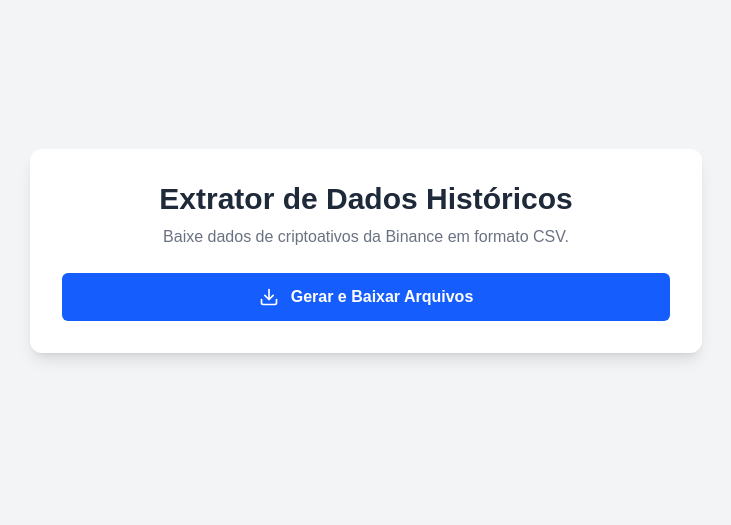
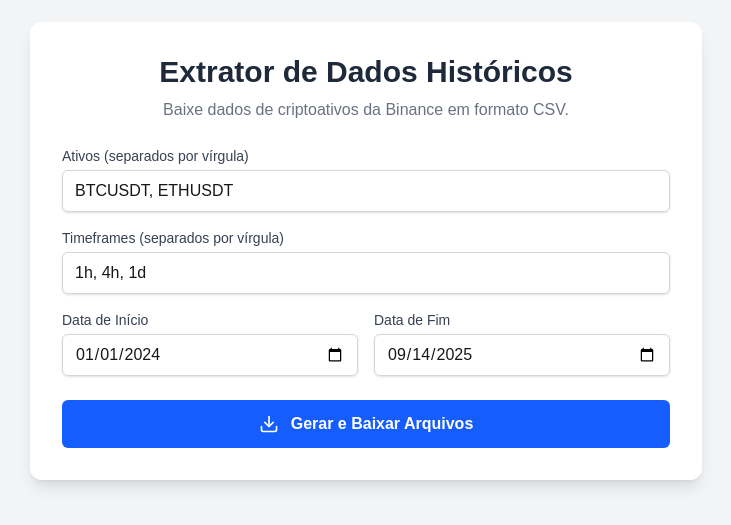
Before and after one commit to Amadeo-Frontend/nextjs-extrator-binance-frontend, a Next.js app: page / in a window 1280 px wide. Shown: the part 149-674 px from the top of the page, without its empty margins (274-1005 px from the left). Built offline with nearby package versions, Linux system fonts and the light colour scheme.

Commit message:
refactor: update download functionality and improve error handling

```diff
--- a/app/page.tsx
+++ b/app/page.tsx
@@ -2,24 +2,22 @@
 'use client';
 
 import { useState } from 'react';
-// Ícones que vamos manter
-import { Download, AlertTriangle } from 'lucide-react';
-// Novo spinner!
-import ClipLoader from "react-spinners/ClipLoader";
+import { Download, LoaderCircle, AlertTriangle } from 'lucide-react';
 
 export default function HomePage() {
+  // Estados para controlar o formulário e o feedback ao usuário
   const [assets, setAssets] = useState('BTCUSDT, ETHUSDT');
   const [intervals, setIntervals] = useState('1h, 4h, 1d');
   const [startDate, setStartDate] = useState('2024-01-01');
-  const [endDate, setEndDate] = useState(new Date().toISOString().split('T')[0]);
+  const [endDate, setEndDate] = useState(new Date().toISOString().split('T')[0]); // Hoje
   const [isLoading, setIsLoading] = useState(false);
   const [error, setError] = useState<string | null>(null);
 
   const handleDownload = async () => {
-    // ... (toda a lógica de download permanece exatamente a mesma)
     setIsLoading(true);
     setError(null);
 
+    // Validação simples dos inputs
     const assetList = assets.split(',').map(a => a.trim()).filter(a => a);
     const intervalList = intervals.split(',').map(i => i.trim()).filter(i => i);
 
@@ -30,11 +28,14 @@ export default function HomePage() {
     }
 
     try {
-      // ATENÇÃO: Vamos precisar mudar esta URL no passo de deploy!
+      // URL do nosso back-end
       const apiUrl = 'http://127.0.0.1:8000/download-data/';
+
       const response = await fetch(apiUrl, {
         method: 'POST',
-        headers: { 'Content-Type': 'application/json' },
+        headers: {
+          'Content-Type': 'application/json',
+        },
         body: JSON.stringify({
           assets: assetList,
           intervals: intervalList,
@@ -44,36 +45,50 @@ export default function HomePage() {
       });
 
       if (!response.ok) {
+        // Se a API retornar um erro (ex: 404 Not Found), captura a mensagem
         const errorData = await response.json();
         throw new Error(errorData.detail || 'Ocorreu um erro ao buscar os dados.');
       }
 
+      // Converte a resposta em um "blob" (um objeto de arquivo)
       const blob = await response.blob();
+
+      // Cria uma URL temporária para o blob
       const url = window.URL.createObjectURL(blob);
+
+      // Cria um link invisível, clica nele para iniciar o download e depois o remove
       const a = document.createElement('a');
       a.style.display = 'none';
       a.href = url;
 
+      // Pega o nome do arquivo do header da resposta ou define um padrão
       const contentDisposition = response.headers.get('content-disposition');
       let filename = 'dados_binance.zip';
       if (contentDisposition) {
         const filenameMatch = contentDisposition.match(/filename="(.+)"/);
-        if (filenameMatch && filenameMatch.length > 1) filename = filenameMatch[1];
+        if (filenameMatch && filenameMatch.length > 1) {
+          filename = filenameMatch[1];
+        }
       }
 
       a.download = filename;
       document.body.appendChild(a);
       a.click();
+
+      // Limpa a URL temporária e o elemento
       window.URL.revokeObjectURL(url);
       document.body.removeChild(a);
 
-    } catch (err) {
+    } catch (err) { // <<< --- BLOCO CORRIGIDO ---
+      // Verifica se 'err' é uma instância de Error para acessar 'message' com segurança
       if (err instanceof Error) {
         setError(err.message);
       } else {
+        // Se o erro for de um tipo inesperado, exibe uma mensagem genérica
         setError('Ocorreu um erro desconhecido.');
       }
     } finally {
+      // Garante que o estado de 'loading' seja desativado, ocorrendo erro ou não
       setIsLoading(false);
     }
   };
@@ -86,11 +101,61 @@ export default function HomePage() {
           <p className="text-gray-500 mt-2">Baixe dados de criptoativos da Binance em formato CSV.</p>
         </div>
 
-        {/* Formulário (sem alterações) */}
+        {/* Formulário */}
         <div className="space-y-4">
-          {/* ... */}
+          <div>
+            <label htmlFor="assets" className="block text-sm font-medium text-gray-700 mb-1">
+              Ativos (separados por vírgula)
+            </label>
+            <input
+              type="text"
+              id="assets"
+              value={assets}
+              onChange={(e) => setAssets(e.target.value)}
+              placeholder="Ex: BTCUSDT, ETHUSDT, SOLUSDT"
+              className="w-full px-3 py-2 border border-gray-300 rounded-md shadow-sm focus:outline-none focus:ring-2 focus:ring-blue-500"
+            />
+          </div>
+
+          <div>
+            <label htmlFor="intervals" className="block text-sm font-medium text-gray-700 mb-1">
+              Timeframes (separados por vírgula)
+            </label>
+            <input
+              type="text"
+              id="intervals"
+              value={intervals}
+              onChange={(e) => setIntervals(e.target.value)}
+              placeholder="Ex: 1m, 5m, 1h, 1d"
+              className="w-full px-3 py-2 border border-gray-300 rounded-md shadow-sm focus:outline-none focus:ring-2 focus:ring-blue-500"
+            />
+          </div>
+
+          <div className="grid grid-cols-1 sm:grid-cols-2 gap-4">
+            <div>
+              <label htmlFor="start-date" className="block text-sm font-medium text-gray-700 mb-1">Data de Início</label>
+              <input
+                type="date"
+                id="start-date"
+                value={startDate}
+                onChange={(e) => setStartDate(e.target.value)}
+                className="w-full px-3 py-2 border border-gray-300 rounded-md shadow-sm focus:outline-none focus:ring-2 focus:ring-blue-500"
+              />
+            </div>
+            <div>
+              <label htmlFor="end-date" className="block text-sm font-medium text-gray-700 mb-1">Data de Fim</label>
+              <input
+                type="date"
+                id="end-date"
+                value={endDate}
+                onChange={(e) => setEndDate(e.target.value)}
+                className="w-full px-3 py-2 border border-gray-300 rounded-md shadow-sm focus:outline-none focus:ring-2 focus:ring-blue-500"
+              />
+            </div>
+          </div>
         </div>
 
+        {/* Mensagem de Erro */}
         {error && (
           <div className="bg-red-100 border-l-4 border-red-500 text-red-700 p-4 rounded-md flex items-center">
             <AlertTriangle className="h-5 w-5 mr-3" />
@@ -98,7 +163,7 @@ export default function HomePage() {
           </div>
         )}
 
-        {/* Botão de Download ATUALIZADO */}
+        {/* Botão de Download */}
         <button
           onClick={handleDownload}
           disabled={isLoading}
@@ -106,7 +171,7 @@ export default function HomePage() {
         >
           {isLoading ? (
             <>
-              <ClipLoader color={"#ffffff"} loading={isLoading} size={20} className="mr-3" />
+              <LoaderCircle className="animate-spin h-5 w-5 mr-3" />
               Buscando e Processando...
             </>
           ) : (
```
